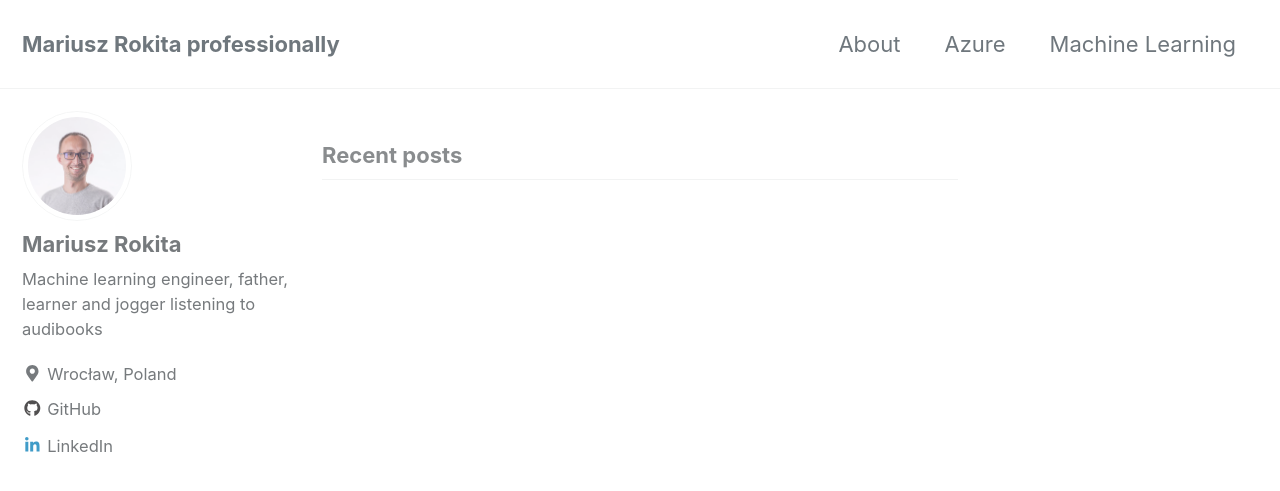
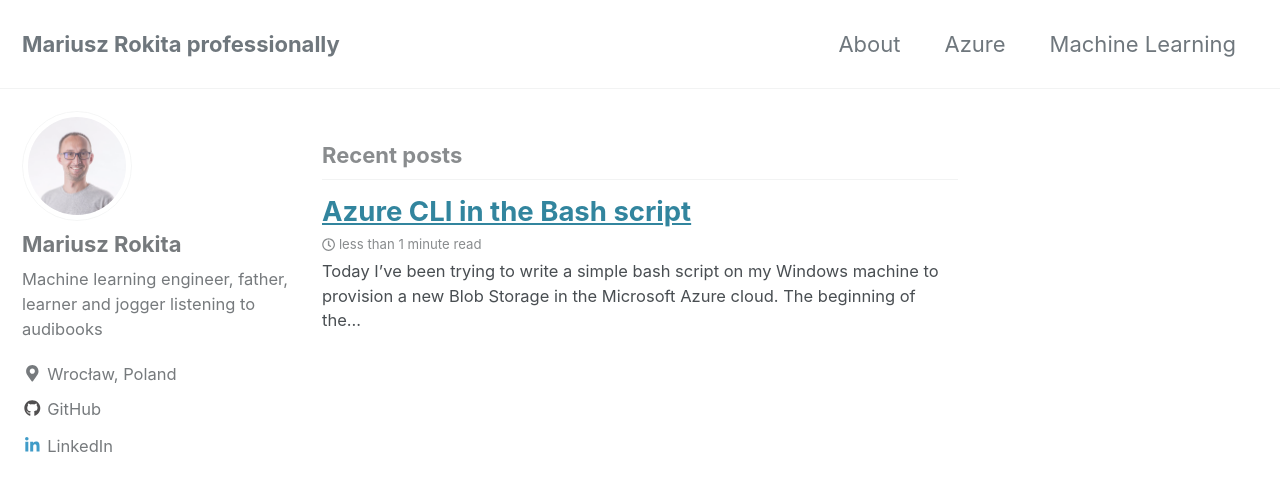
Before and after one commit to mariuszrokita/ai.mariuszrokita.com, a Jekyll site: the page built from index.html, in a window 1280 px wide and 900 px high. Shown: the top 491 px of the window. Built offline with Jekyll 4.4.1, drawn with Linux system fonts in a browser that asks for light colours; cached includes are drawn as plain includes; the list of posts is cut into pages by our own code; some of the changed text lies outside the part shown.

Commit message:
First post about problem with Azure CLI in the bash script.

````diff
--- a/_config.yml
+++ b/_config.yml
@@ -18,7 +18,7 @@ minimal_mistakes_skin    : "default" # "air", "aqua", "contrast", "dark", "dirt"
 locale                   : "en-US"
 title                    : "Mariusz Rokita professionally"
 title_separator          : "-"
-name                     : "Mariusz Rokita - name"
+name                     : "Mariusz Rokita"
 description              : "Mariusz Rokita writing about data science, machine learning, and aboadly understood AI"
 url                      : # the base hostname & protocol for your site e.g. "https://mmistakes.github.io"
 baseurl                  : # the subpath of your site, e.g. "/blog"
--- /dev/null
+++ b/_posts/2019-03-07-azure-cli-in-bash-script.md
@@ -0,0 +1,28 @@
+---
+title: "Azure CLI in the Bash script"
+date: 2019-03-07
+#categories: [azure cli, devops]
+#tags: [azure cli, docker, devops, python]
+excertp: "Missing Azure CLI command in the bash script."
+---
+
+Today I've been trying to write a simple bash script on my Windows machine to provision a new Blob Storage in the Microsoft Azure cloud. The beginning of the script looked quite simple:
+
+```bash
+#!/bin/sh
+
+echo "*** STEP 1: Checking Azure CLI version... ***"
+az --version
+```
+
+Interestingly, after running this short script I got an error:
+
+```az command not found```
+
+I could still write the script using the `az.cmd` command (instead of `az`) - but it wouldn't be very elegant, nor would it be independent from OS (Windows, Mac). Without going into details, it turned out that the problem can be fixed by creating a symbolic link:
+
+```bash
+mklink "%SYSTEMROOT%\az" "C:\Program Files (x86)\Microsoft SDKs\Azure\CLI2\wbin\az.cmd"
+```
+
+More information can be found on the [Stack overflow](https://stackoverflow.com/questions/42972086/azure-cli-in-git-bash).
````
